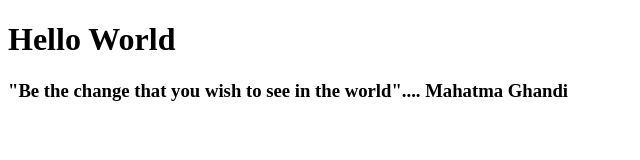
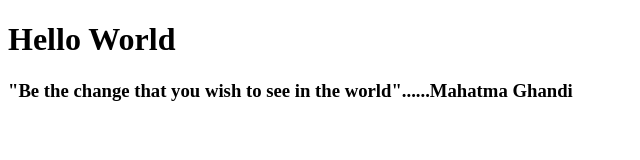
Before and after one commit to Dornishia/project1, a plain HTML site: page index.html in a window 1280 px wide. Shown: the full height of the page, 0-640 px from the left. Drawn offline with Linux system fonts and the light colour scheme.

```diff
--- a/index.html
+++ b/index.html
@@ -7,7 +7,7 @@
 </head>
 <body>
     <h1> Hello World </h1>
-    <h3>"Be the change that you wish to see in the world".... Mahatma Ghandi</h3>
+    <h3>"Be the change that you wish to see in the world"......Mahatma Ghandi</h3>
 
 </body>
 </html>
```
